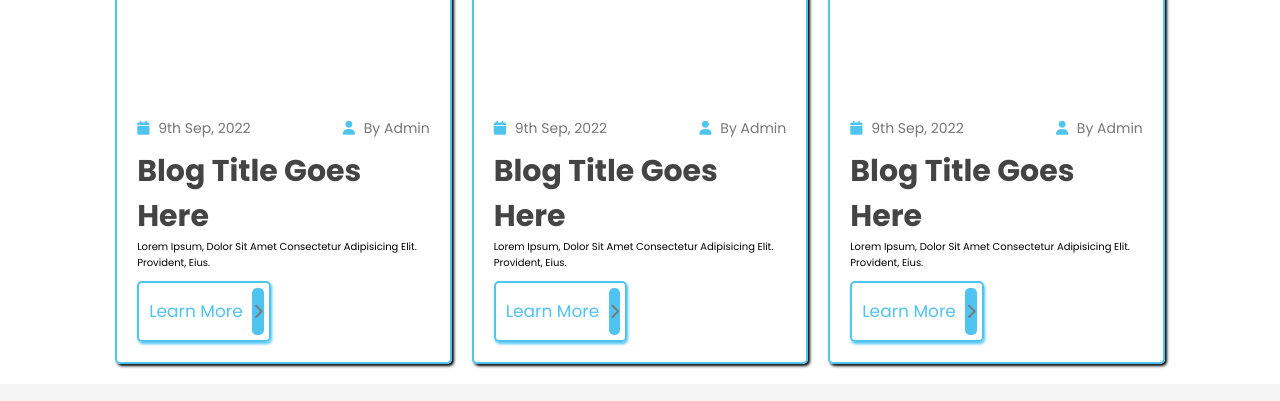
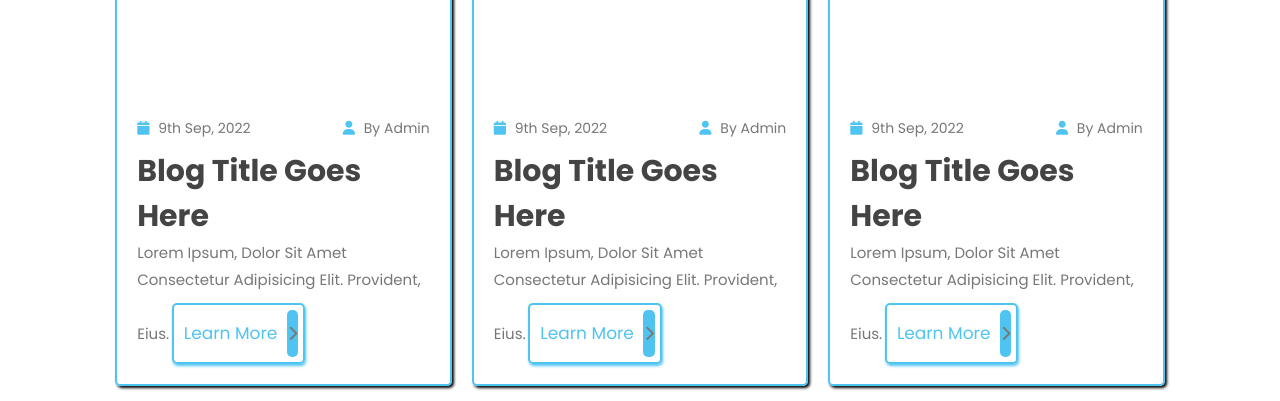
Before and after one commit to MuhammadSaad199/BioShare, a plain HTML site: page index.html in a window 1280 px wide. Shown: the part 2614-3015 px from the top of the page. Drawn offline with nearby package versions, Linux system fonts and the light colour scheme.

```diff
--- a/index.html
+++ b/index.html
@@ -268,8 +268,8 @@
                     <a href="#"> <i class="fas fa-user"></i> by admin </a>
                 </div>
                 <h3>blog title goes here</h3>
-                <p>Lorem ipsum, dolor sit amet consectetur adipisicing elit. Provident, eius.</p>
-                <a href="#" class="btn"> learn more <span class="fas fa-chevron-right"></span> </a>
+                <span>Lorem ipsum, dolor sit amet consectetur adipisicing elit. Provident, eius.</span>
+                <a href="https://www.google.com/" class="btn"> learn more <span class="fas fa-chevron-right"></span> </a>
             </div>
         </div>
 
@@ -283,8 +283,8 @@
                     <a href="#"> <i class="fas fa-user"></i> by admin </a>
                 </div>
                 <h3>blog title goes here</h3>
-                <p>Lorem ipsum, dolor sit amet consectetur adipisicing elit. Provident, eius.</p>
-                <a href="#" class="btn"> learn more <span class="fas fa-chevron-right"></span> </a>
+                <span>Lorem ipsum, dolor sit amet consectetur adipisicing elit. Provident, eius.</span>
+                <a href="https://www.google.com/" class="btn"> learn more <span class="fas fa-chevron-right"></span> </a>
             </div>
         </div>
 
@@ -298,8 +298,8 @@
                     <a href="#"> <i class="fas fa-user"></i> by admin </a>
                 </div>
                 <h3>blog title goes here</h3>
-                <p>Lorem ipsum, dolor sit amet consectetur adipisicing elit. Provident, eius.</p>
-                <a href="#" class="btn"> learn more <span class="fas fa-chevron-right"></span> </a>
+                <span>Lorem ipsum, dolor sit amet consectetur adipisicing elit. Provident, eius.</span>
+                <a href="https://www.google.com/" class="btn"> learn more <span class="fas fa-chevron-right"></span> </a>
             </div>
         </div>
 
```
